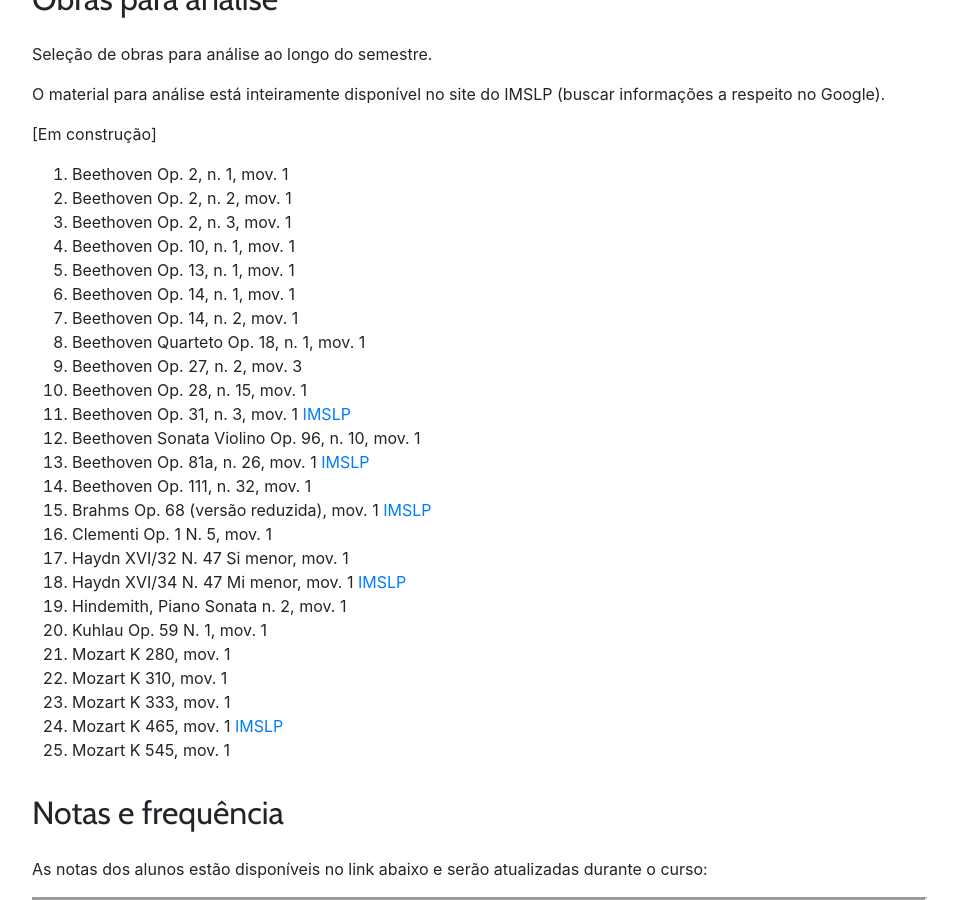
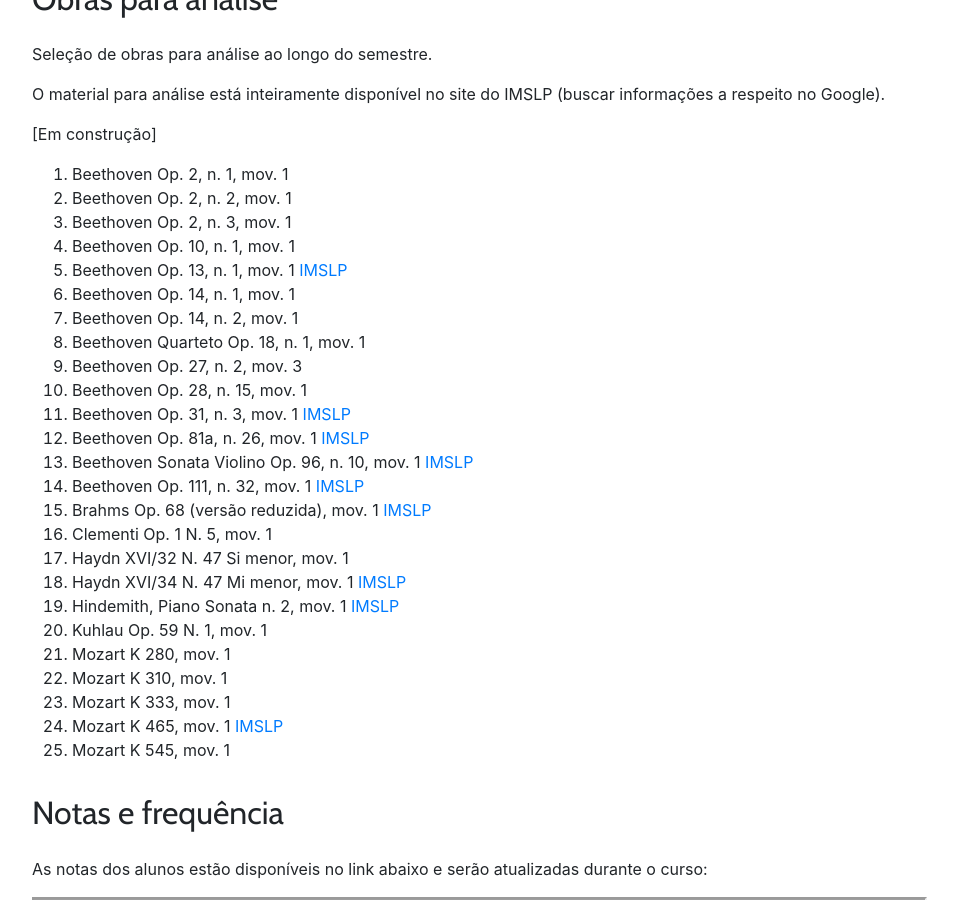
Before and after one commit to kroger/genosmus, a Jekyll site: the page built from _marcos/musa72.md, in a window 1280 px wide and 900 px high, scrolled down 2116 px. Shown: the whole window, without its empty margins (68-1026 px from the left). Built offline with Jekyll 4.4.1, drawn with Linux system fonts in a browser that asks for light colours; the table of contents is made by our own code; grey boxes are pictures that could not be loaded.

Commit message:
Atualização de links do IMSLP

```diff
--- a/_marcos/musa72.md
+++ b/_marcos/musa72.md
@@ -95,21 +95,21 @@ O material para análise está inteiramente disponível no site do IMSLP (buscar
   1. Beethoven Op. 2, n. 2, mov. 1
   1. Beethoven Op. 2, n. 3, mov. 1
   1. Beethoven Op. 10, n. 1, mov. 1
-  1. Beethoven Op. 13, n. 1, mov. 1
+  1. Beethoven Op. 13, n. 1, mov. 1 [IMSLP](http://ks4.imslp.info/files/imglnks/usimg/e/ee/IMSLP243128-PMLP01410-Beethoven,_Ludwig_van-Werke_Breitkopf_Kalmus_Band_20_B131_Op_13_scan.pdf)
   1. Beethoven Op. 14, n. 1, mov. 1
   1. Beethoven Op. 14, n. 2, mov. 1
   1. Beethoven Quarteto Op. 18, n. 1, mov. 1
   1. Beethoven Op. 27, n. 2, mov. 3
   1. Beethoven Op. 28, n. 15, mov. 1
   1. Beethoven Op. 31, n. 3, mov. 1 [IMSLP](http://ks.imslp.net/files/imglnks/usimg/6/6f/IMSLP51740-PMLP01469-Beethoven_Werke_Breitkopf_Serie_16_No_141_Op_31_No_3.pdf)
-  1. Beethoven Sonata Violino Op. 96, n. 10, mov. 1
   1. Beethoven Op. 81a, n. 26, mov. 1 [IMSLP](http://ks4.imslp.info/files/imglnks/usimg/b/b9/IMSLP51798-PMLP01483-Beethoven_Werke_Breitkopf_Serie_16_No_149_Op_81a.pdf)
-  1. Beethoven Op. 111, n. 32, mov. 1
+  1. Beethoven Sonata Violino Op. 96, n. 10, mov. 1 [IMSLP](http://ks4.imslp.info/files/imglnks/usimg/a/a8/IMSLP52024-PMLP10444-Beethoven_Werke_Breitkopf_Serie_12_No_101_Op_96.pdf)
+  1. Beethoven Op. 111, n. 32, mov. 1 [IMSLP](http://ks.imslp.net/files/imglnks/usimg/7/7e/IMSLP51811-PMLP01489-Beethoven_Werke_Breitkopf_Serie_16_No_155_Op_111.pdf)
   1. Brahms Op. 68 (versão reduzida), mov. 1 [IMSLP](http://ks.imslp.net/files/imglnks/usimg/7/72/IMSLP12057-Brahms-Singer_-_Symphony_No.1.pdf)
   1. Clementi Op. 1 N. 5, mov. 1
   1. Haydn XVI/32 N. 47 Si menor, mov. 1
   1. Haydn XVI/34 N. 47 Mi menor, mov. 1 [IMSLP](http://ks4.imslp.info/files/imglnks/usimg/e/ef/IMSLP00150-Haydn_-_Piano_Sonata_No_34_in_e.pdf)
-  1. Hindemith, Piano Sonata n. 2, mov. 1
+  1. Hindemith, Piano Sonata n. 2, mov. 1 [IMSLP](http://petruccilibrary.ca/files/imglnks/caimg/2/28/IMSLP422919-PMLP501630-hindemithpianosonatano.2score(FE).pdf)
   1. Kuhlau Op. 59 N. 1, mov. 1
   1. Mozart K 280, mov. 1
   1. Mozart K 310, mov. 1
```
